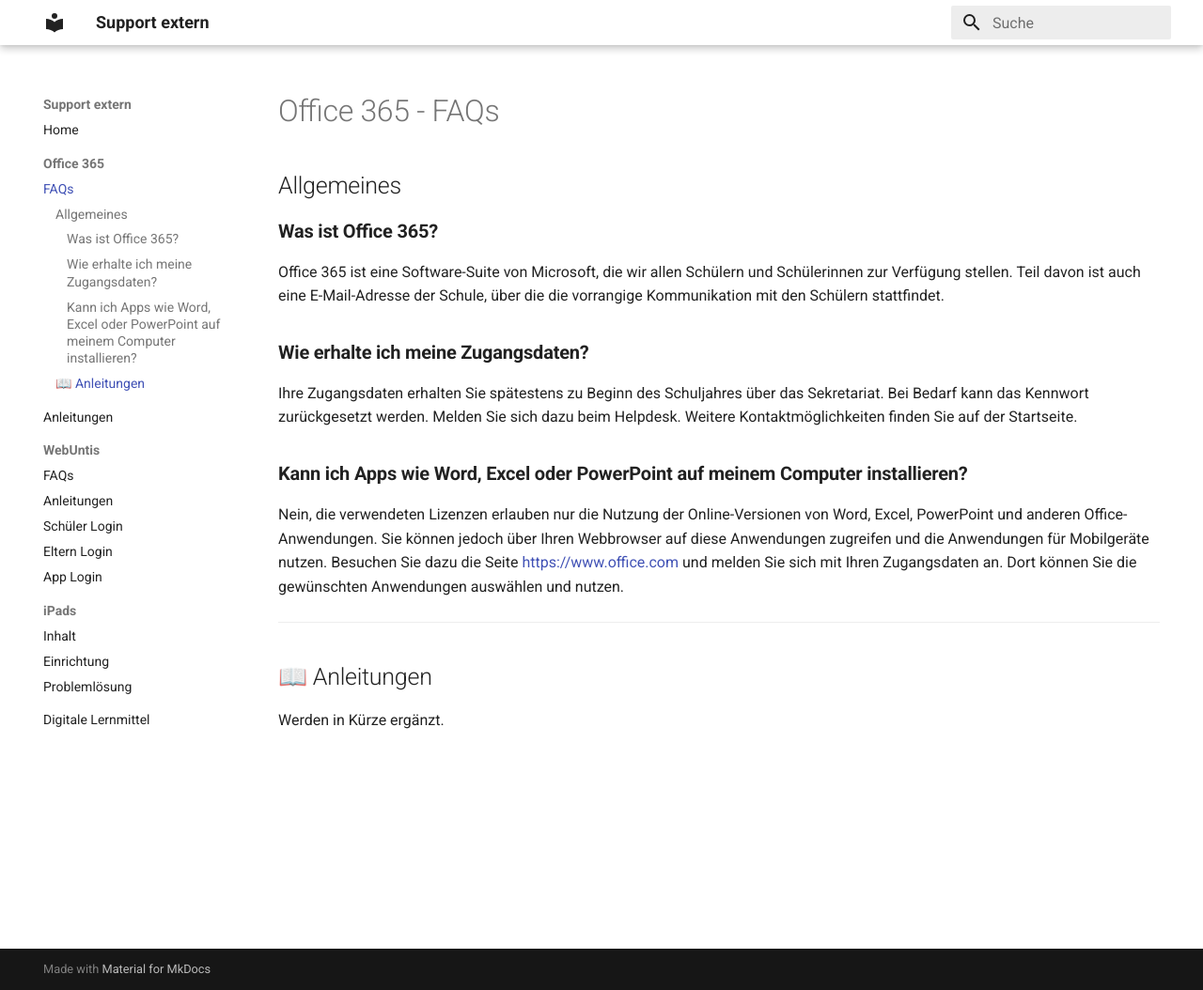
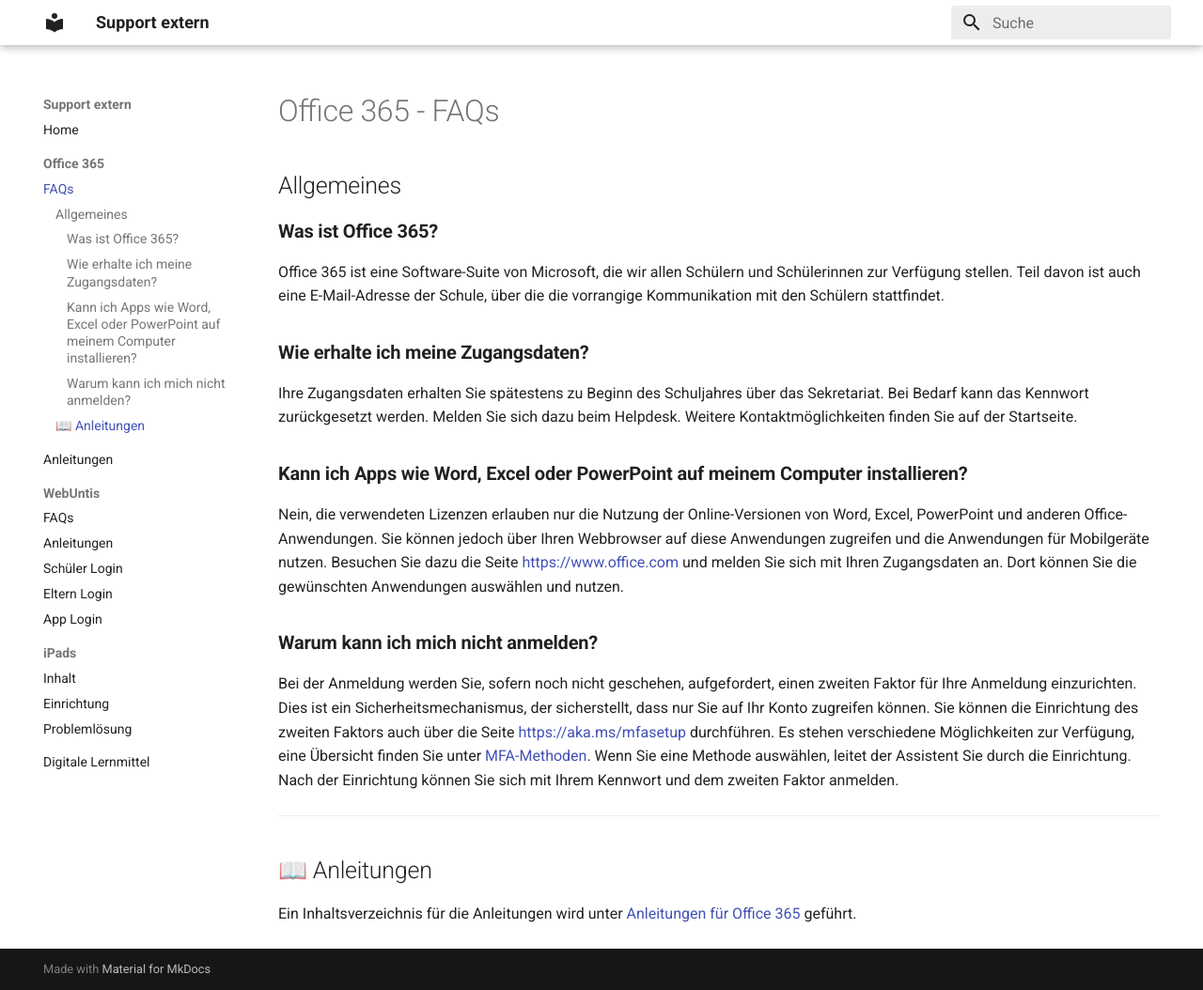
Before and after one commit to Paedagogium-Schwerin/paedagogium-schwerin.github.io, an MkDocs documentation site: the page built from docs/office365/index.md, in a window 1280 px wide and 1054 px high. Shown: the whole window at 94% size. Built offline with MkDocs 1.6.1 and Material for MkDocs 9.7.7, drawn with Linux system fonts in a browser that asks for light colours.

Commit message:
add: enhance Office 365 documentation with MFA setup details and new methods overview

```diff
--- a/docs/office365/index.md
+++ b/docs/office365/index.md
@@ -14,8 +14,14 @@ Ihre Zugangsdaten erhalten Sie spätestens zu Beginn des Schuljahres über das S
 Nein, die verwendeten Lizenzen erlauben nur die Nutzung der Online-Versionen von Word, Excel, PowerPoint und anderen Office-Anwendungen. Sie können jedoch über Ihren Webbrowser auf diese Anwendungen zugreifen und die Anwendungen für Mobilgeräte nutzen.
 Besuchen Sie dazu die Seite [https://www.office.com](https://www.office.com) und melden Sie sich mit Ihren Zugangsdaten an. Dort können Sie die gewünschten Anwendungen auswählen und nutzen.
 
+### **Warum kann ich mich nicht anmelden?**
+Bei der Anmeldung werden Sie, sofern noch nicht geschehen, aufgefordert, einen zweiten Faktor für Ihre Anmeldung einzurichten. Dies ist ein Sicherheitsmechanismus, der sicherstellt, dass nur Sie auf Ihr Konto zugreifen können. Sie können die Einrichtung des zweiten Faktors auch über die Seite [https://aka.ms/mfasetup](https://aka.ms/mfasetup) durchführen.
+Es stehen verschiedene Möglichkeiten zur Verfügung, eine Übersicht finden Sie unter [MFA-Methoden](mfa-methods.md).
+Wenn Sie eine Methode auswählen, leitet der Assistent Sie durch die Einrichtung. Nach der Einrichtung können Sie sich mit Ihrem Kennwort und dem zweiten Faktor anmelden.
+
 
 ---
+
 ## 📖 Anleitungen
 
-Werden in Kürze ergänzt.
+Ein Inhaltsverzeichnis für die Anleitungen wird unter [Anleitungen für Office 365](manuals.md) geführt.
```
Also changed, not shown: docs/office365/manuals.md (+7 -0 lines), docs/office365/mfa-methods.md (added, +23 -0 lines).
